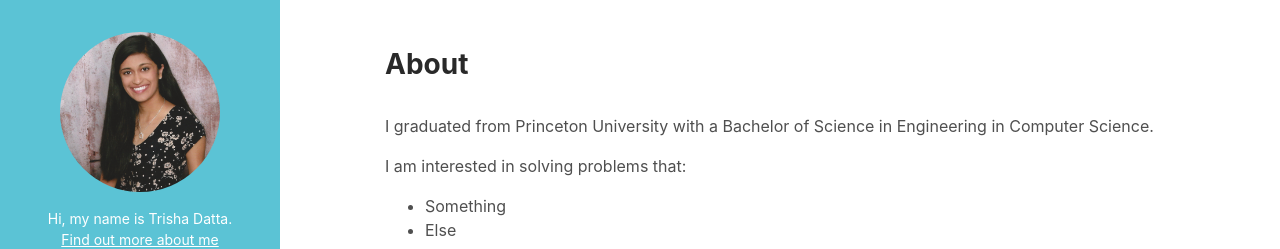
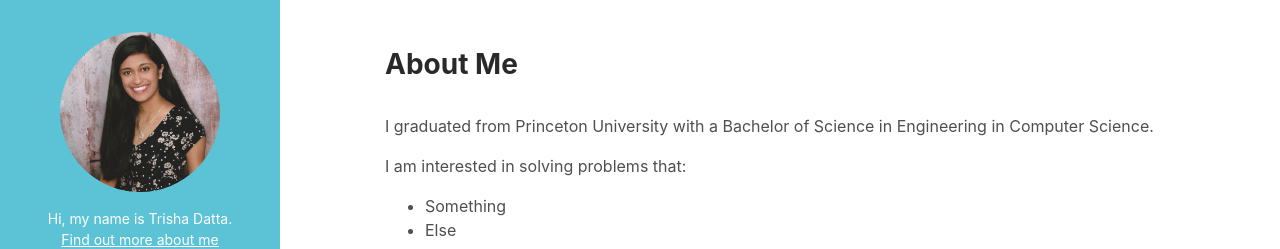
Before and after one commit to TrishaDatta/TrishaDatta.github.io, a Jekyll site: the page index.html, which Jekyll copies as it is, in a window 1280 px wide. Shown: the top 249 px of the page. Built offline with Jekyll 4.4.1, drawn with Linux system fonts in a browser that asks for light colours.

```diff
--- a/index.html
+++ b/index.html
@@ -64,7 +64,7 @@
 		    <div class="container">
 			    <!-- Page Content  -->
 				<div id="content">
-				    <h3>About</h3>
+				    <h3>About Me</h3>
 				    <br>
 				    <p> I graduated from Princeton University with a Bachelor of Science in Engineering in Computer Science.</p>
 				    <p>I am interested in solving problems that:
```
